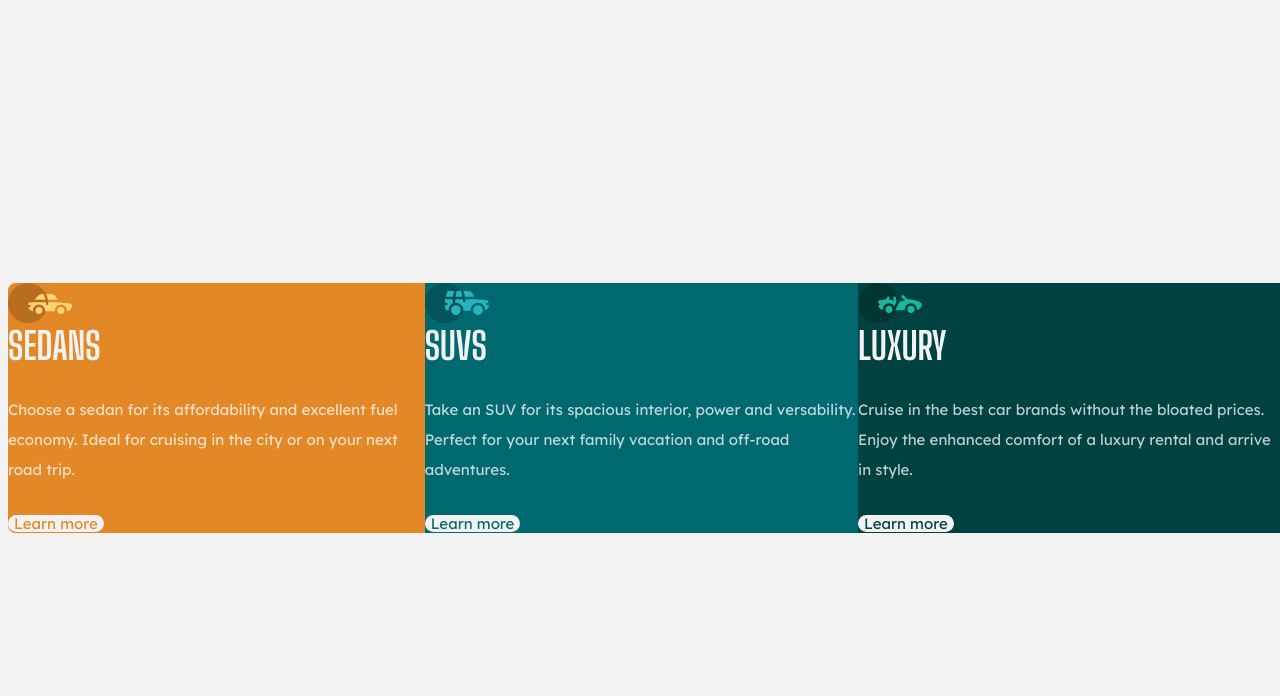
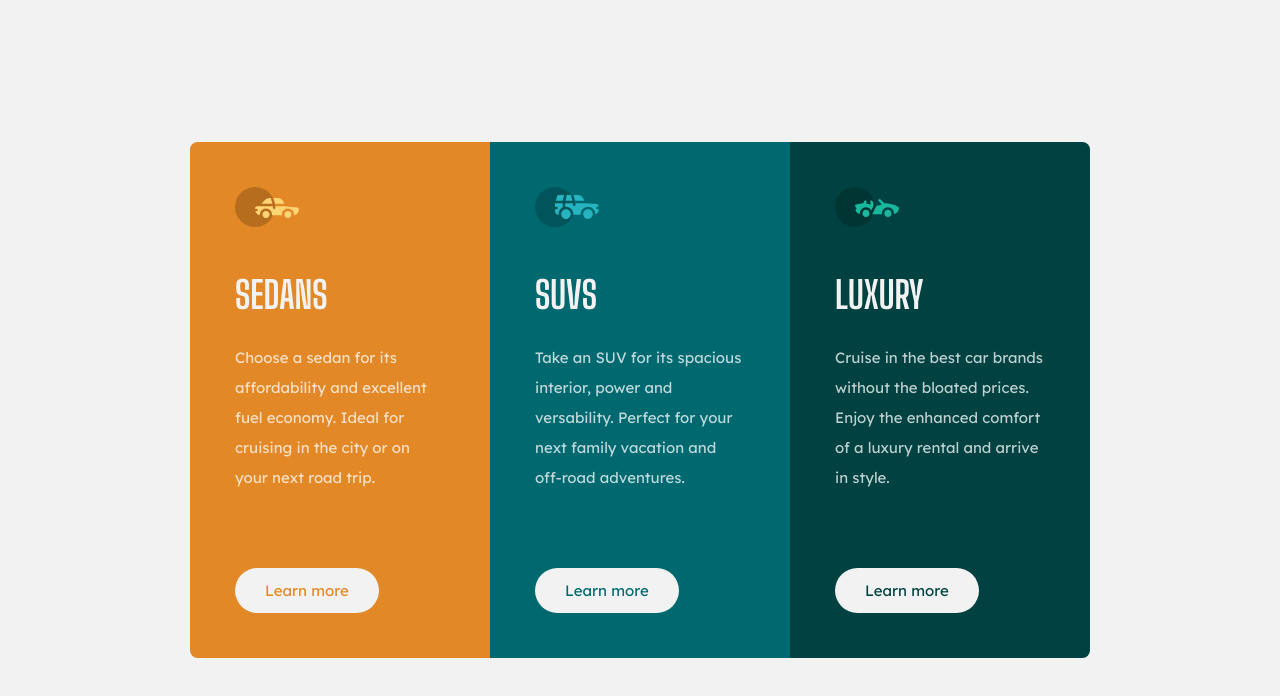
Before and after one commit to joerundh/HTMLCSSModul1Oppgave2, a plain HTML site: page index.html in a window 1280 px wide. Drawn offline with Linux system fonts and the light colour scheme.

Commit message:
Finished with flexing

```diff
--- a/css/categories.css
+++ b/css/categories.css
@@ -1,27 +1,27 @@
-div#sedans-div {
+div div#sedans-div {
     background-color: hsl(31, 77%, 52%);
     border-top-left-radius: 0.5em;
     border-bottom-left-radius: 0.5em;
 }
 
-div footer button#sedans-a {
+div div footer button#sedans-a {
     color: hsl(31, 77%, 52%);
 }
 
-div#suvs-div {
+div div#suvs-div {
     background-color: hsl(184, 100%, 22%);
 }
 
-div footer button#suvs-a {
+div div footer button#suvs-a {
     color: hsl(184, 100%, 22%);
 }
 
-div#luxury-div {
+div div#luxury-div {
     background-color: hsl(179, 100%, 13%);
     border-top-right-radius: 0.5em;
     border-bottom-right-radius: 0.5em;
 }
 
-div footer button#luxury-a {
+div div footer button#luxury-a {
     color: hsl(179, 100%, 13%);
 }
--- a/css/main.css
+++ b/css/main.css
@@ -18,53 +18,62 @@ html {
 body {
     width: 100%;
     height: 100%;
+    margin: 0;
     background-color: hsl(0, 0%, 95%);
     font-size: 15px;
     display: flex;
-    flex-direction: row;
+    flex-direction: column;
     justify-content: center;
     align-items: center;
 }
 
-div {
-    flex: auto;
+div#main {
+    width: 900px;
+    display: flex;
+    flex-direction: row;
+    align-content: stretch;
+}
+
+div div {
+    flex: 1 1 0;
     display: flex;
     flex-direction: column;
 }
 
-div header {
-    margin: 0;
+div div header {
     flex: none;
+    padding: 3em;
 }
 
-div main {
+div div main {
     flex: auto;
+    padding: 0 3em;
     display: flex;
     flex-direction: column;
 }
 
-div footer {
+div div footer {
     flex: none;
+    padding: 3em;
 }
 
-div main h2 {
-    width: 100%;
+div div main h2 {
+    margin: 0;
     color: hsl(0, 0%, 95%);
     font-size: 2.5em;
     font-family: "Big Shoulders Display";
     text-transform: uppercase;
     line-height: 1em;
-    margin: 0;
 }
 
-div main p {
+div div main p {
     color: hsla(0, 0%, 100%, 0.75);
     font-family: "Lexend Deca";
     line-height: 2em;
     margin: 2em 0;
 }
 
-div footer button {
+div div footer button {
     background-color: hsl(0, 0%, 95%);
     border: none;
     line-height: 1em;
@@ -72,5 +81,5 @@ div footer button {
     border-radius: 1.5em;
     font-family: "Lexend Deca";
     text-decoration: none;
-    margin: 0;
+    padding: 1em 2em;
 }
--- a/index.html
+++ b/index.html
@@ -9,6 +9,7 @@
     <link rel="stylesheet" type="text/css" href="./css/categories.css">
 </head>
 <body>
+    <div id="main">
         <div id="sedans-div">
             <header>
                 <img src="./images/icon-sedans.svg">
@@ -45,5 +46,6 @@
                 <button id="luxury-a">Learn more</button>
             </footer>
         </div>
+    </div>
 </body>
 </html>
```
Lines whose indentation alone changed are shown as unchanged.
